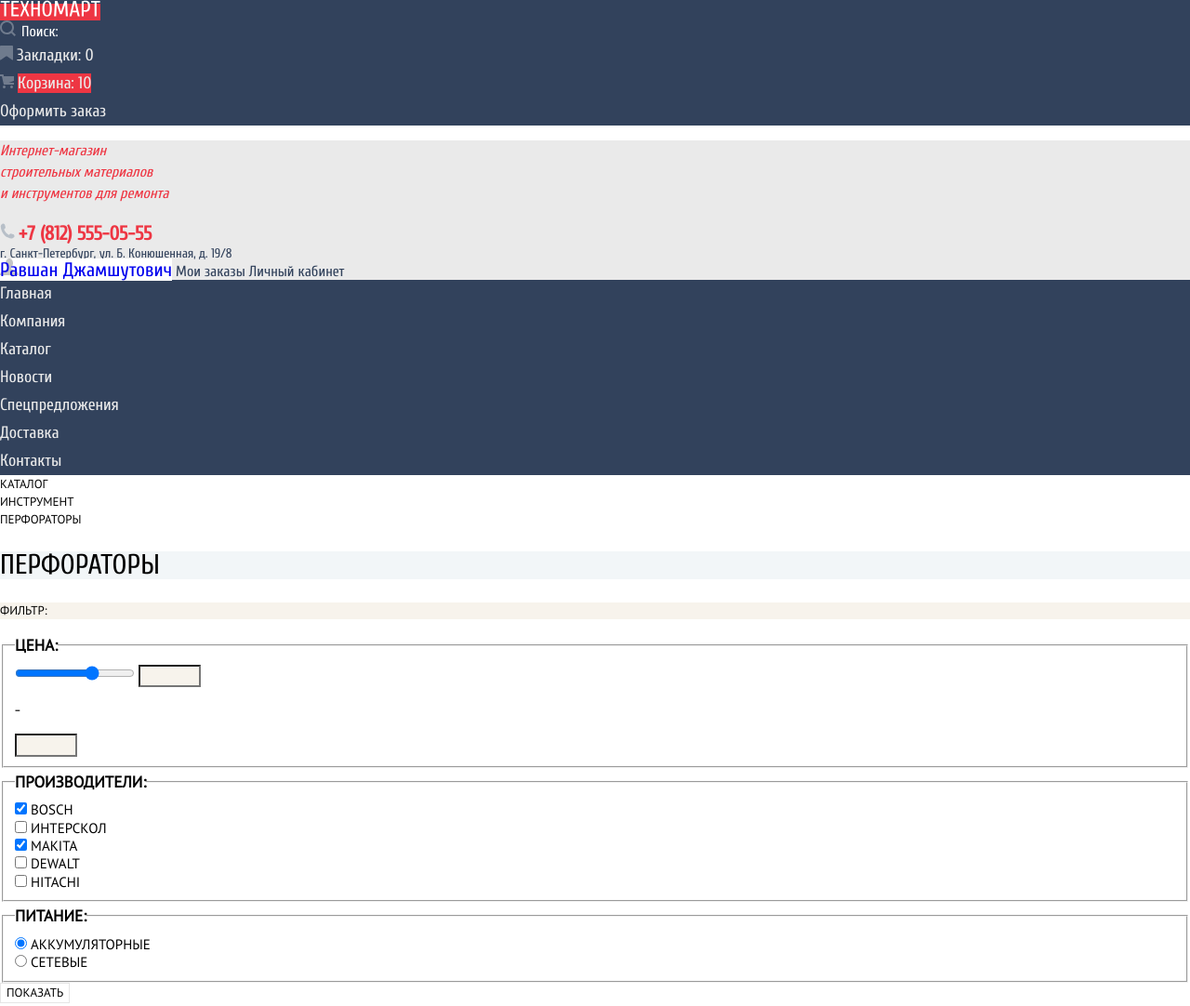
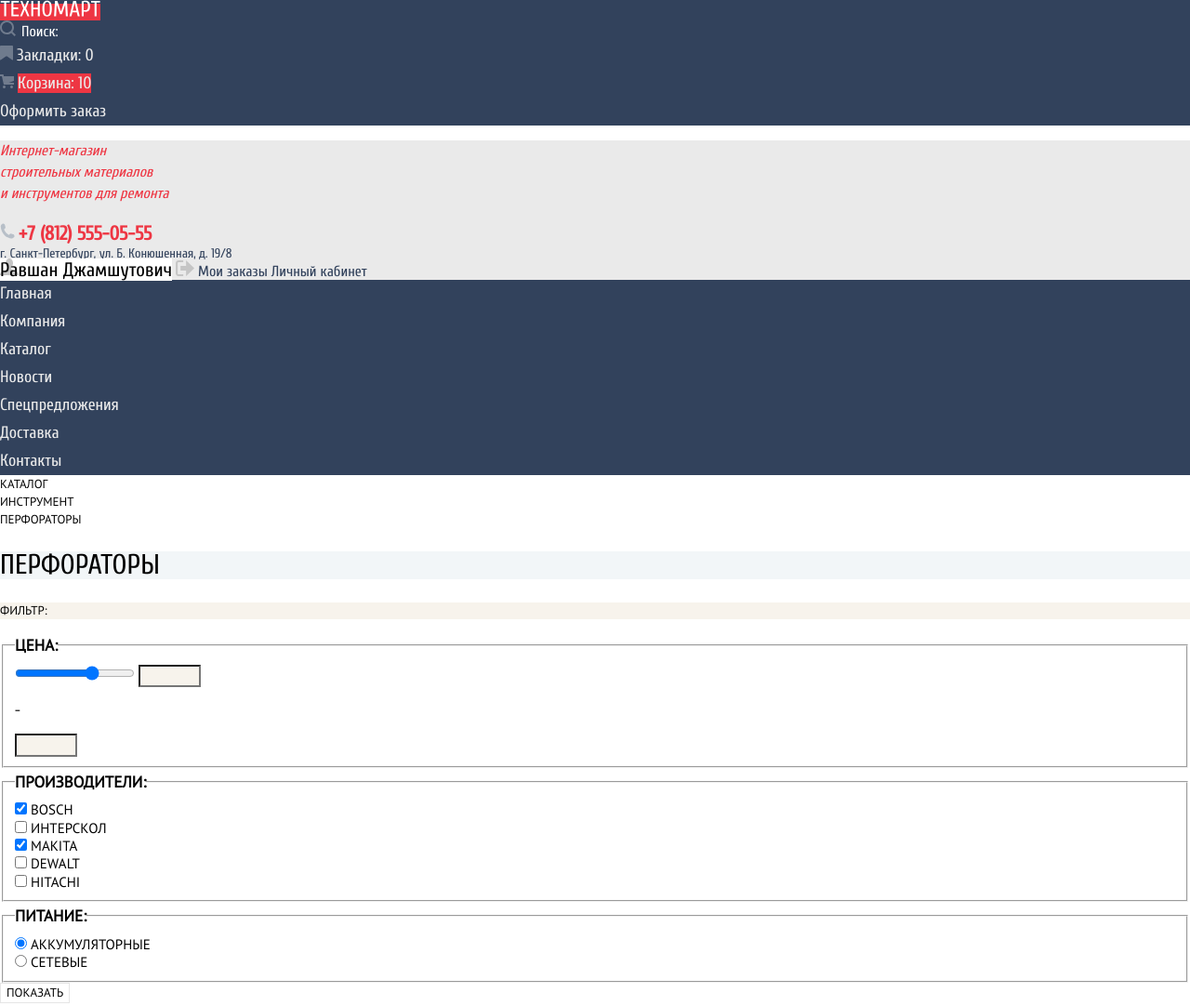
Before and after one commit to Unshady91/165855-technomart-30, a plain HTML site: page catalog.html in a window 1280 px wide. Shown: the top 1082 px of the page at 93% size. Drawn offline with Linux system fonts and the light colour scheme.

Commit message:
Внес поправки на страницу каталог
Поправки касательно стилизации в файле style.css и незначительные изменения в catalog.html

```diff
--- a/catalog.html
+++ b/catalog.html
@@ -8,7 +8,7 @@
   <link rel="apple-touch-icon" href="apple.png">
   <link rel="manifest" href="favicons.webmanifest">
   <link rel="stylesheet" href="css/normalize.css">
-  <link rel="stylesheet" type="text/css" href="css/style.css">
+  <link rel="stylesheet" href="css/style.css">
   <title>HTML Academy: Техномарт</title>
 </head>
 
@@ -52,9 +52,11 @@
         <img src="img/icons/icon_phone_number.svg" width="16" height="19" alt="Поиск">
         <a class="contact-number" href="tel:+78125550505">+7 (812) 555-05-55</a>
         <address class="contact-address">г. Санкт-Петербург, ул. Б. Конюшенная, д. 19/8</address>
-        <!--Подключение иконки пользователя посредством CSS-->
           <a class="user-name" href="#">Равшан Джамшутович</a>
-          <!--Подключение иконки выхода посредством CSS-->
+          <a class="log-out" href="#">
+            <img src="img/icons/icon_logout.svg" width="20" height="17" alt="">
+          </a>
+
         <a class="my-orders" href="#">Мои заказы</a>
         <a class="my-account" href="#">Личный кабинет</a>
       </div>
--- a/css/style.css
+++ b/css/style.css
@@ -485,7 +485,6 @@ a {
     background-color: var(--basic-red);
 }
 
-/* Пробую к див-блоку подключить две картинки, не работает  */
 
 .user-name {
     font-family: "Cuprum", Arial, sans-serif;
@@ -494,17 +493,10 @@ a {
     font-size: 21px;
     line-height: 21px;
     background-color: var(--basic-white);
-}
-
-.user-name {
-    background-image: url("../img/icons/icon_logout.svg");
+    color: var(--basic-black);
+    background-image: url("../img/icons/icon_user.svg");
     background-repeat: no-repeat;
 }
-
-.user-name {
-    background-image: url("../img/icons/icon_user.svg");
-    background-repeat: no-repeat;
- }
 
 .my-orders,
 .my-account {
```
